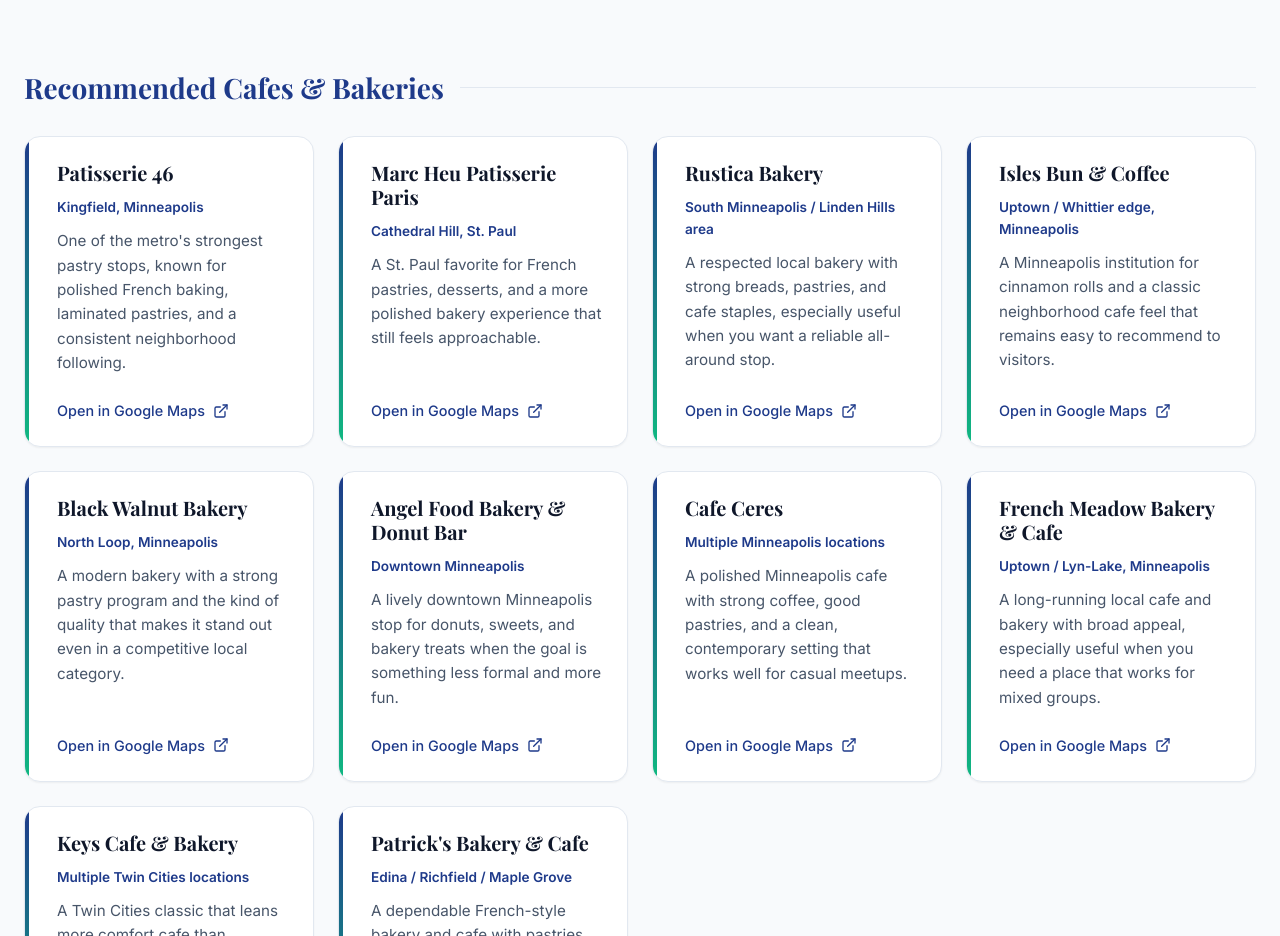
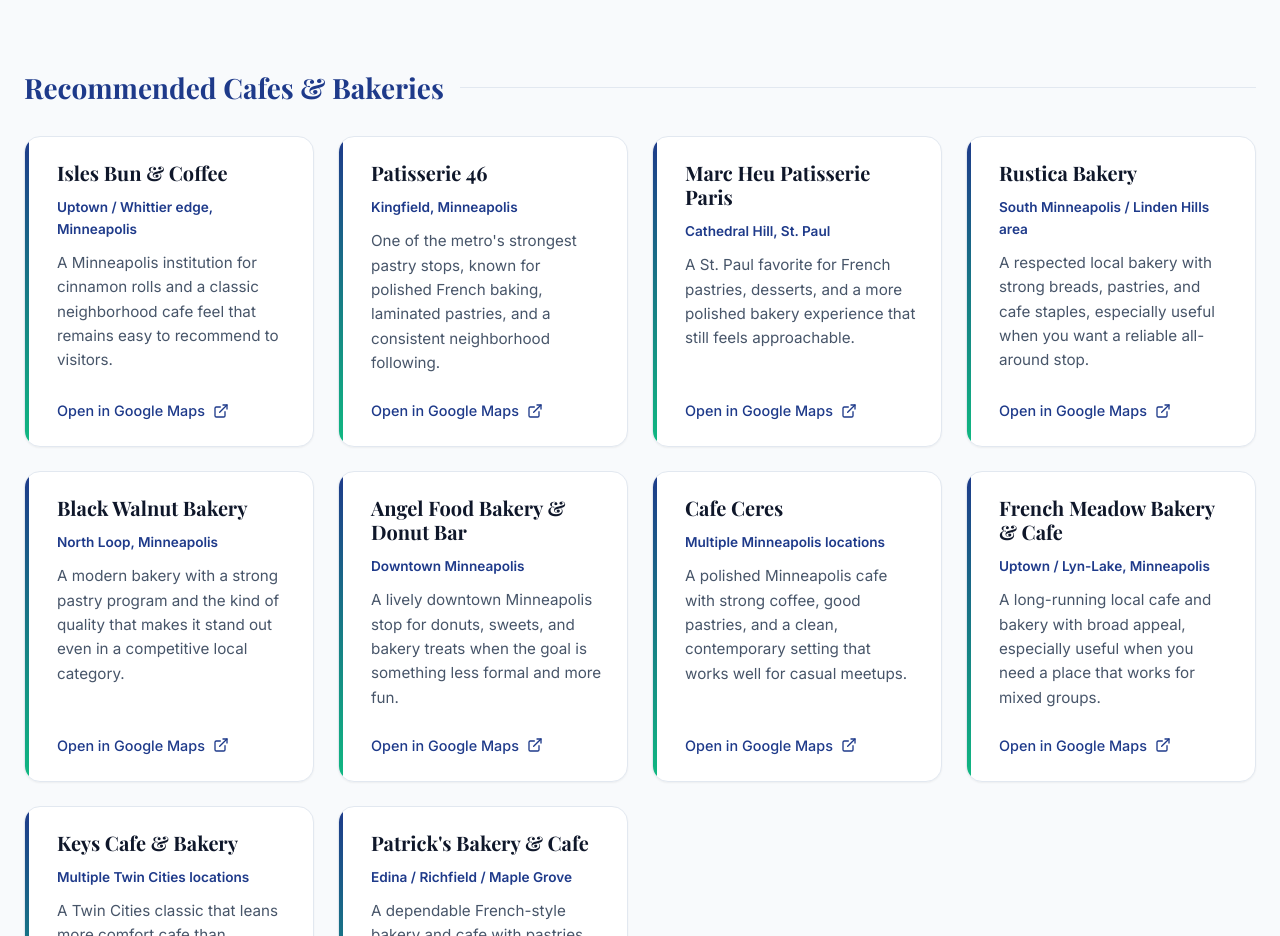
Before and after one commit to edenprairie/TourMN, a React (Vite) app: page /food-drink in a window 1280 px wide. Shown: the part 6680-7616 px from the top of the page. Built offline with nearby package versions, Linux system fonts and the light colour scheme; a web font is replaced by a local one.

Commit message:
data: highlight isles bun bakery

```diff
--- a/src/pages/FoodDrink.tsx
+++ b/src/pages/FoodDrink.tsx
@@ -111,10 +111,10 @@
   {
     id: 'cafes_bakeries',
     places: [
+      { id: 'isles_bun', lat: 44.9522, lng: -93.2987, mapUrl: 'https://maps.app.goo.gl/MjdAkezLa4jh2vXg7' },
       { id: 'patisserie_46', lat: 44.9287, lng: -93.286, mapQuery: 'Patisserie 46 Minneapolis MN' },
       { id: 'marc_heu', lat: 44.9481, lng: -93.105, mapQuery: 'Marc Heu Patisserie Saint Paul MN' },
       { id: 'rustica', lat: 44.934, lng: -93.298, mapQuery: 'Rustica Bakery Minneapolis MN' },
-      { id: 'isles_bun', lat: 44.9489, lng: -93.2941, mapQuery: 'Isles Bun and Coffee Minneapolis MN' },
       { id: 'black_walnut', lat: 44.9817, lng: -93.2757, mapQuery: 'Black Walnut Bakery Minneapolis MN' },
       { id: 'angel_food', lat: 44.9801, lng: -93.27, mapQuery: 'Angel Food Bakery Minneapolis MN' },
       { id: 'cafe_ceres', lat: 44.9488, lng: -93.2984, mapQuery: 'Cafe Ceres Minneapolis MN' },
```
